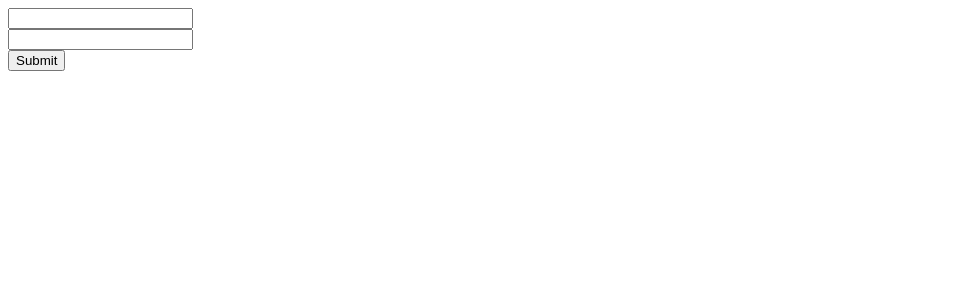
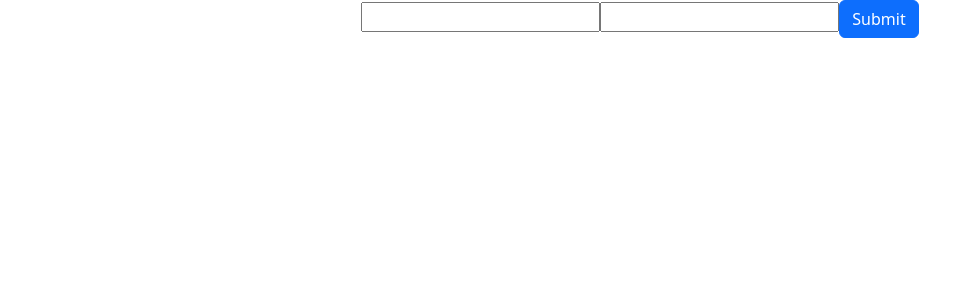
Before and after one commit to nikoauer/Rock-Climbing-Shoe-Calculator, a React (Vite) app in the folder client/: page / in a window 1280 px wide. Shown: the top 300 px of the page, without its empty margins (0-974 px from the left). Built offline with nearby package versions, Linux system fonts and the light colour scheme.

Commit message:
added bootstrap

```diff
--- a/client/package.json
+++ b/client/package.json
@@ -12,7 +12,6 @@
   "dependencies": {
     "bootstrap": "^5.3.2",
     "react": "^18.2.0",
-    "react-bootstrap": "^2.9.1",
     "react-dom": "^18.2.0"
   },
   "devDependencies": {
--- a/client/src/components/ShoeSearch.jsx
+++ b/client/src/components/ShoeSearch.jsx
@@ -1,8 +1,6 @@
 import { useState, useEffect } from "react";
 import { sendSize } from "../../utils/API";
-import {Container, Col, Form, Button} from 'react-bootstrap'
-import Results  from './Results'
-
+import Results from "./Results";
 
 export default function ShoeSearch() {
   const [footData, setFootData] = useState({
@@ -52,31 +50,27 @@ export default function ShoeSearch() {
 
   return (
     <>
-      <Container className="d-flex justify-content-center">
-        <Col sm={{ span: 12, offset: 0 }}>
-          <Form onSubmit={handleSubmit}>
-            <Form.Group className="">
-              <Form.Control
+    <div className="container">
+        <div className="row">
+            <div className="col d-flex  justify-content-center">
+            <form onSubmit={handleSubmit}>
+                <input
                   type="number"
                   name="leftFoot"
                   value={footData.leftFoot}
                   onChange={handleChange}
                 />
-            </Form.Group>
-            <Form.Group className="">
-              <Form.Control
+                <input
                   type="number"
                   name="rightFoot"
                   value={footData.rightFoot}
                   onChange={handleChange}
                 />
-            </Form.Group>
-            <Form.Group className="">
-              <Button type="submit">Submit</Button>
-            </Form.Group>
-          </Form>
-        </Col>
-      </Container>
+                <button type="submit" className="btn btn-primary">Submit</button>
+            </form>
+            </div>
+        </div>
+    </div>
       <Results shoeResults={shoeResults} />
     </>
   );
--- a/client/src/main.jsx
+++ b/client/src/main.jsx
@@ -2,7 +2,8 @@ import React from 'react'
 import ReactDOM from 'react-dom/client'
 import App from './App.jsx'
 import './index.css'
-import 'react-bootstrap'
+import 'bootstrap/dist/css/bootstrap.min.css';
+
 
 ReactDOM.createRoot(document.getElementById('root')).render(
   <React.StrictMode>
```
Lines whose indentation alone changed are shown as unchanged.
